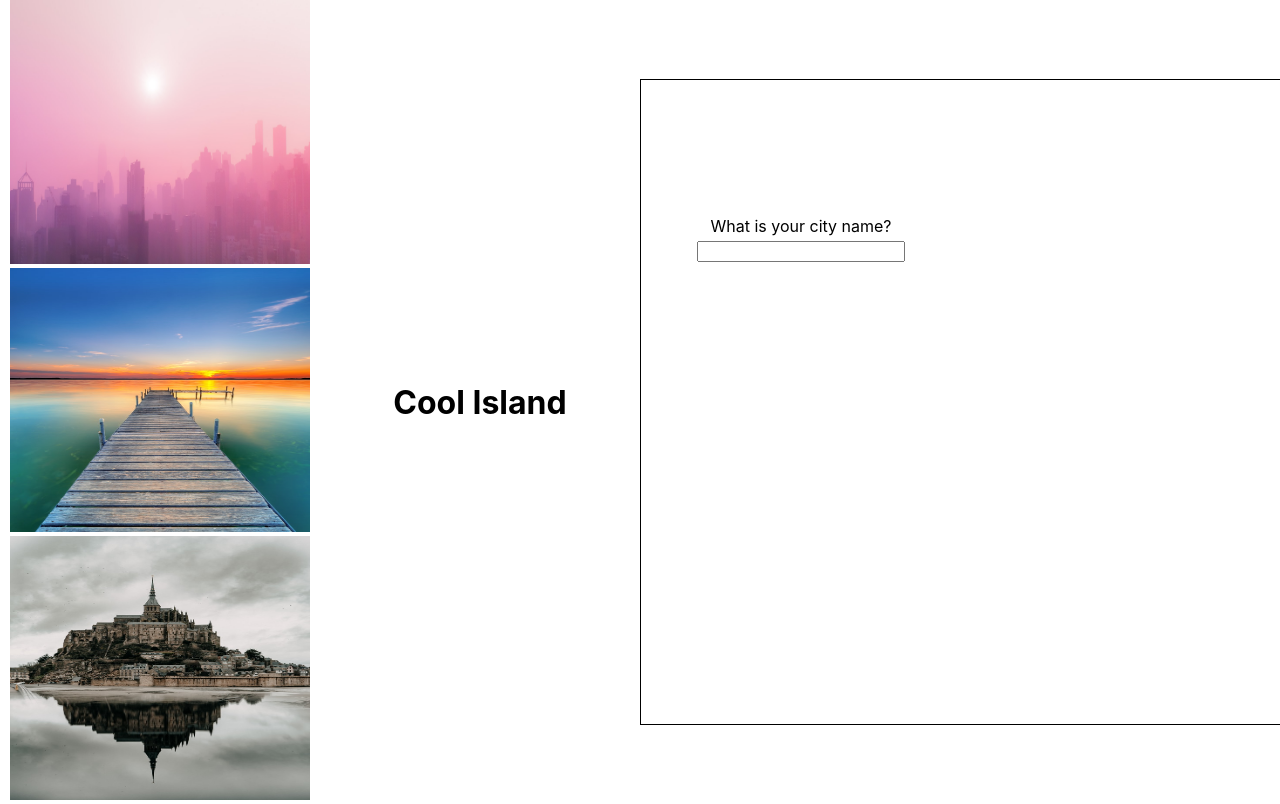
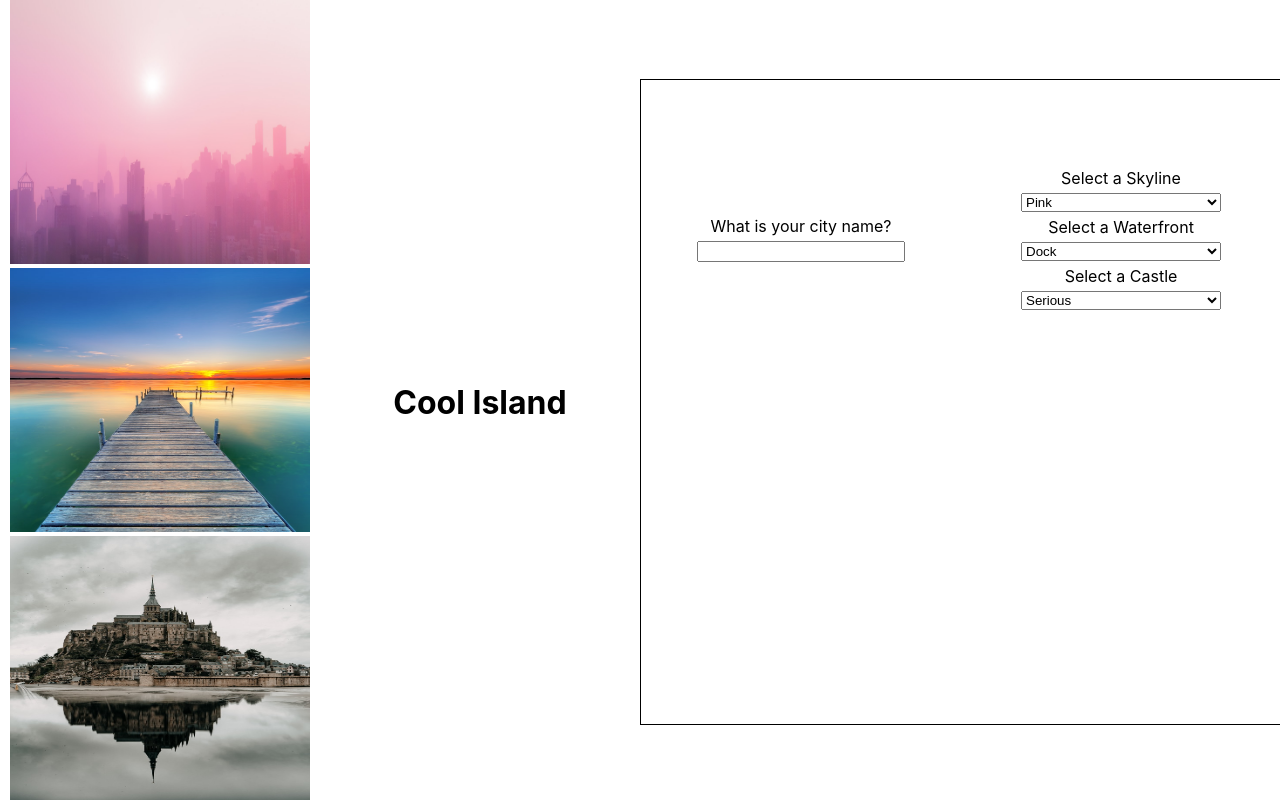
Before and after one commit to joshua360x/battery-Needed-cityBuilder, a React (Create React App) app: page / in a window 1280 px wide. Built offline with nearby package versions, Linux system fonts and the light colour scheme.

Commit message:
configured dropwdown functions + handled change for each to rerender DOM

```diff
--- a/src/App.js
+++ b/src/App.js
@@ -36,6 +36,9 @@ function App() {
 
           In each Dropdown, pass as props the state handler functions defined above, so that these child components can manipulate parent state
           */}
+          <SkylineDropdown setSkylineId={setSkylineId} />
+          <WaterfrontDropdown setWaterfrontId={setWaterfrontId} />
+          <CastleDropdown setCastleId={setCastleId} />
         </section>
         {/* here, the SloganForm component takes in the setSlogans state handler function and the slogans array that live in state */}
         {/* here, the SloganList component takes the array of slogans that lives in state */}
--- a/src/CastleDropdown.js
+++ b/src/CastleDropdown.js
@@ -1,13 +1,16 @@
 import React from 'react';
 
-export default function CastleDropdown() {
+export default function CastleDropdown({ setCastleId }) {
+  function handleChange(e) {
+    setCastleId(e.target.value);
+  }
   return (
     <div>
       Select a Castle
       {/* this component should have a prop called setCastle, which is a function */}
       {/* on change, this component should use e.target.value to pass the correct id to the setCastle function */}
       {/* note that the options will need value properties (1, 2, or 3) that correspond to the photo filenames in the public directory */}
-      <select >
+      <select onChange={handleChange}>
         <option value="1">Serious</option>
         <option value="2">Mysterious</option>
         <option value="3">Regal</option>
--- a/src/SkylineDropdown.js
+++ b/src/SkylineDropdown.js
@@ -1,16 +1,20 @@
 import React from 'react';
 
-export default function SkylineDropdown(props) {
+export default function SkylineDropdown({ setSkylineId }) {
+  function handleChange(e) {
+    setSkylineId(e.target.value);
+  }
+
   return (
     <div>
       Select a Skyline
       {/* this component should have a prop called setSkyline, which is a function */}
       {/* on change, this component should use e.target.value to pass the correct id to the setSkyline function */}
       {/* note that the options will need value properties (1, 2, or 3) that correspond to the photo filenames in the public directory */}
-      <select>
-        <option>Pink</option>
-        <option>Busy</option>
-        <option>Foggy</option>
+      <select onChange={handleChange}>
+        <option value="1">Pink</option>
+        <option value="2">Busy</option>
+        <option value="3">Foggy</option>
       </select>
     </div>
   );
--- a/src/WaterfrontDropdown.js
+++ b/src/WaterfrontDropdown.js
@@ -1,16 +1,19 @@
 import React from 'react';
 
-export default function WaterfrontDropdown(props) {
+export default function WaterfrontDropdown({ setWaterfrontId }) {
+  function handleChange(e) {
+    setWaterfrontId(e.target.value);
+  }
   return (
     <div>
       Select a Waterfront
       {/* this component should have a prop called setWaterfront, which is a function */}
       {/* on change, this component should use e.target.value to pass the correct id to the setWaterfront function */}
       {/* note that the options will need value properties (1, 2, or 3) that correspond to the photo filenames in the public directory */}
-      <select>
-        <option>Dock</option>
-        <option>Sunset</option>
-        <option>Boats</option>
+      <select onChange={handleChange}>
+        <option value="1">Dock</option>
+        <option value="2">Sunset</option>
+        <option value="3">Boats</option>
       </select>
     </div>
   );
```
